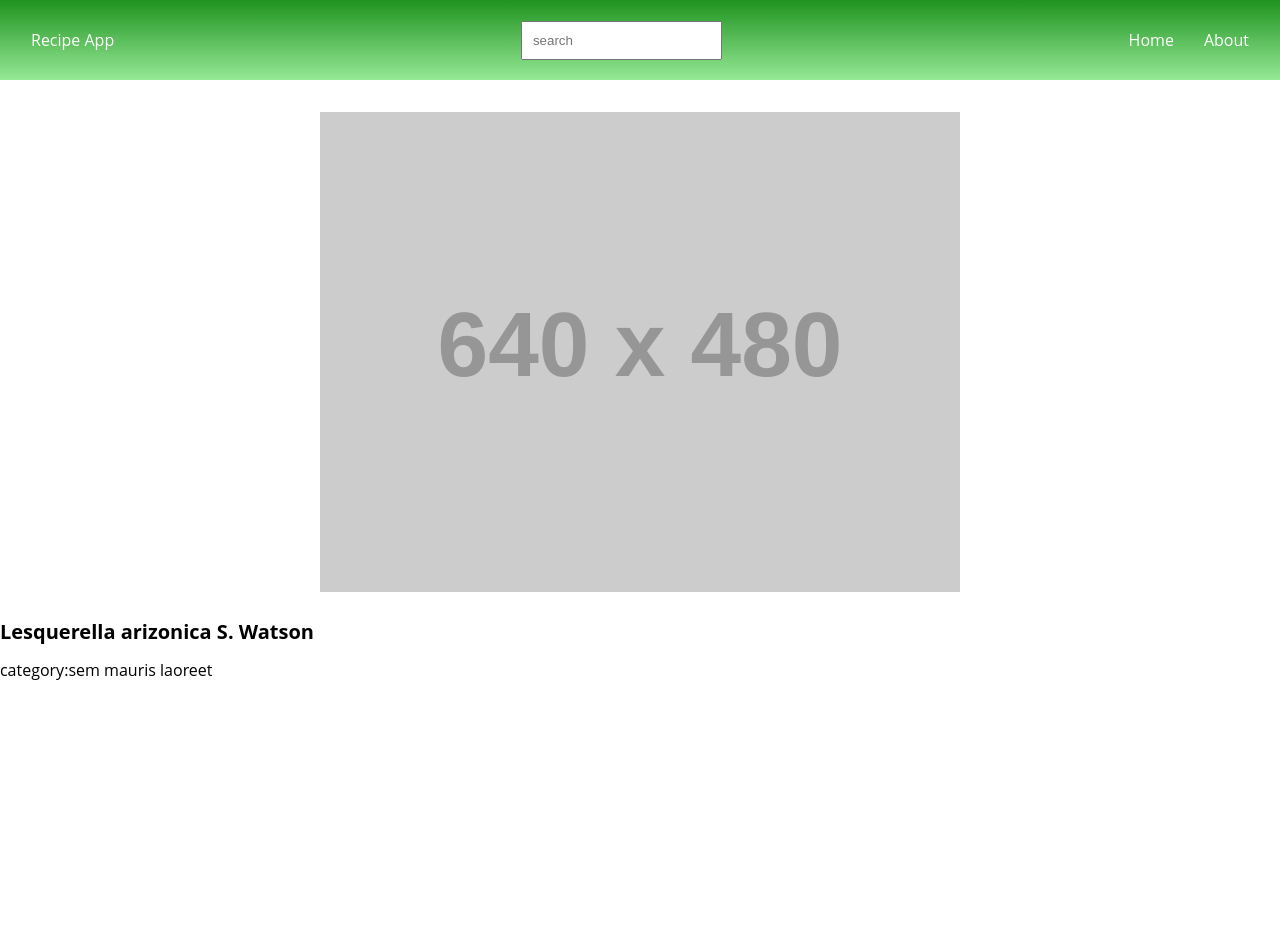
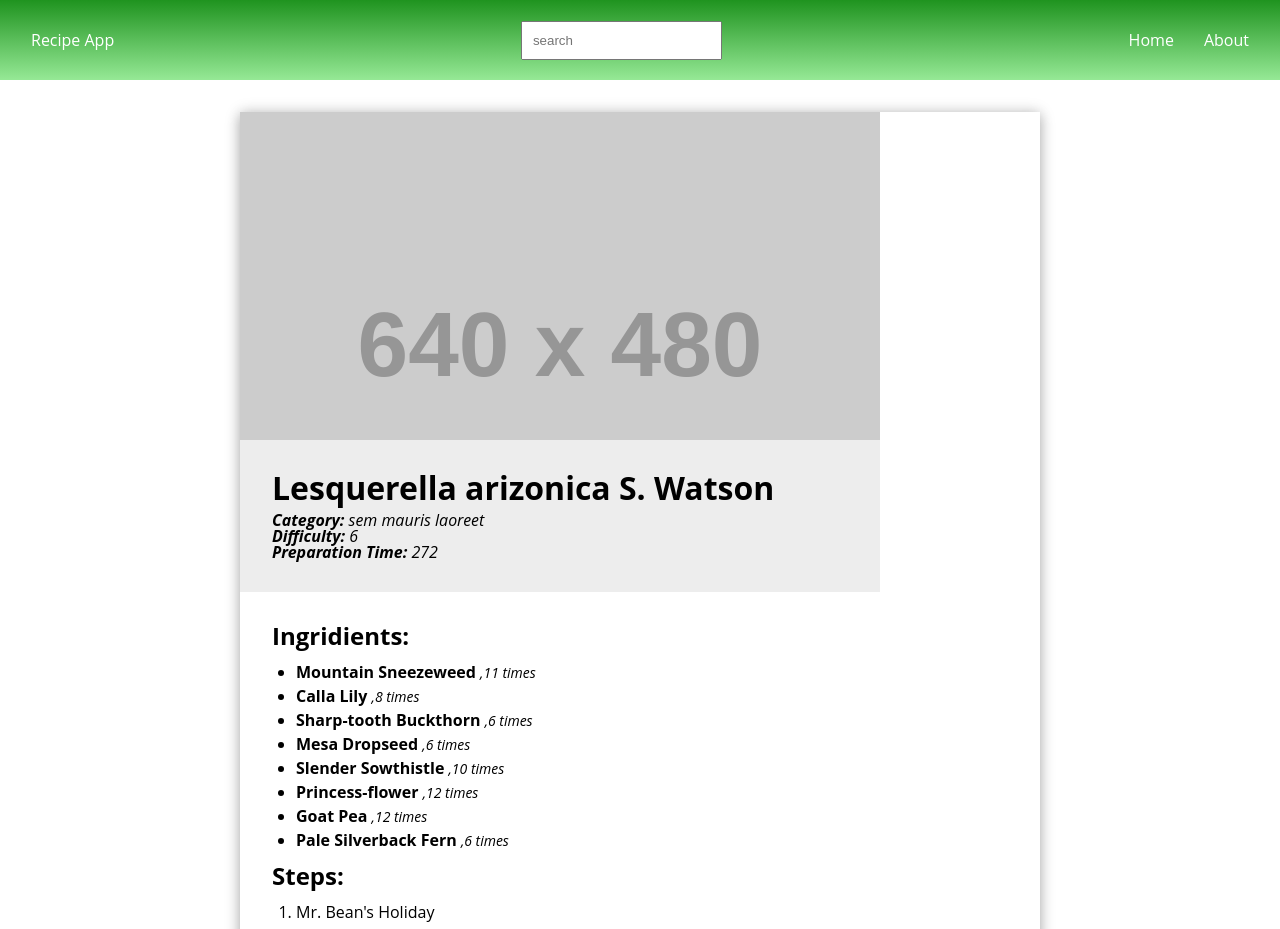
Before and after one commit to jgrabarczyk/vue-recipe-app, a Vue app: page /recipe/1 in a window 1280 px wide. Shown: the top 929 px of the page. Before the commit the page ends 800 px from the top, so only its background shows below. Built offline with nearby package versions, Linux system fonts and the light colour scheme; data requests are answered from the project's data file; the HTML template or start-up script is replaced by a standard one.

Commit message:
recipe single css

```diff
--- a/src/components/RecipeSingle.vue
+++ b/src/components/RecipeSingle.vue
@@ -1,8 +1,39 @@
 <template>
-  <div>
-    <img class="recipeBox__img" v-bind:src="recipe.img" v-bind:alt="recipe.title">
-    <h2 class="recipeBox__title">{{recipe.title}}</h2>
-    <p class="recipeBox__cat">category:{{recipe.cat}}</p>
+  <div class="rs -shadow">
+    <div class="rs__heading">
+      <img class="rs__img" v-bind:src="recipe.img" v-bind:alt="recipe.title">
+      <div class="rs__caption">
+        <h1 class="rs__title">{{recipe.title}}</h1>
+        <p class="rs__info">
+          <span class="rs__info--label">Category:</span>
+          {{recipe.cat}}
+        </p>
+        <p class="rs__info">
+          <span class="rs__info--label">Difficulty:</span>
+          {{recipe.difficulty_lvl}}
+        </p>
+        <p class="rs__info">
+          <span class="rs__info--label">Preparation Time:</span>
+          {{recipe.prep_time_in_min}}
+        </p>
+      </div>
+    </div>
+    <div class="rs__content">
+      <h2 class="rs__content--title">Ingridients:</h2>
+      <ul class="rs__list ingridients">
+        <li class="rs__list--item" v-for="single in ingridients" v-bind:key="single">
+          {{single.ingridient.name}}
+          <span>,{{single.ingridient.amount}} times</span>
+        </li>
+      </ul>
+      <h2 class="rs__content--title">Steps:</h2>
+      <ol class="rs__list steps">
+        <li class="rs__list--item" v-for="single in prepSteps" v-bind:key="single">
+          <h3>{{single.step.title}}</h3>
+          <p>{{single.step.caption}}</p>
+        </li>
+      </ol>
+    </div>
   </div>
 </template>
 
@@ -24,9 +55,87 @@ export default {
       .catch(error => {
         console.log("There was an error:", error.response);
       });
+  },
+  computed: {
+    ingridients() {
+      return this.recipe.ingridients;
+    },
+    prepSteps() {
+      return this.recipe.prep_steps;
+    }
   }
 };
 </script>
 
 <style scoped>
+.rs__list {
+  padding-left: 1.5rem;
+  margin-bottom: 1rem;
+}
+
+.rs__list .rs__list--item {
+  margin-bottom: 0.5rem;
+}
+.rs__list .rs__list--item span {
+  font-weight: normal;
+  font-style: italic;
+  font-size: 0.875rem;
+}
+.rs__list .rs__list--item h3 {
+  margin-bottom: 0.5rem;
+}
+.rs__list .rs__list--item p {
+  line-height: 1.15;
+}
+.rs__list.ingridients .rs__list--item {
+  list-style-type: disc;
+  font-weight: bold;
+}
+
+.rs__list.steps .rs__list--item {
+  list-style-type: decimal;
+  margin-bottom: 1.5rem;
+}
+
+.rs {
+  display: flex;
+  flex-wrap: wrap;
+  max-width: 800px;
+  margin: 0 auto 2rem;
+}
+.rs__heading {
+  flex: 0 0 100%;
+  position: relative;
+}
+@media (min-width: 768px) {
+  .rs__caption {
+    position: absolute;
+  }
+}
+.rs__caption {
+  bottom: 0;
+  left: 0;
+  right: 0;
+  padding: 2rem;
+  background: hsla(0, 0%, 100%, 0.65);
+}
+.rs__info .rs__info--label,
+.rs__title {
+  margin-bottom: 0.5rem;
+  font-weight: bold;
+}
+.rs__title {
+  font-size: 2rem;
+}
+.rs__info {
+  font-style: italic;
+}
+.rs__content {
+  padding: 2rem;
+}
+.rs__content--title {
+  font-size: 1.5rem;
+  font-weight: bold;
+  margin-bottom: 1rem;
+}
 </style>
```
